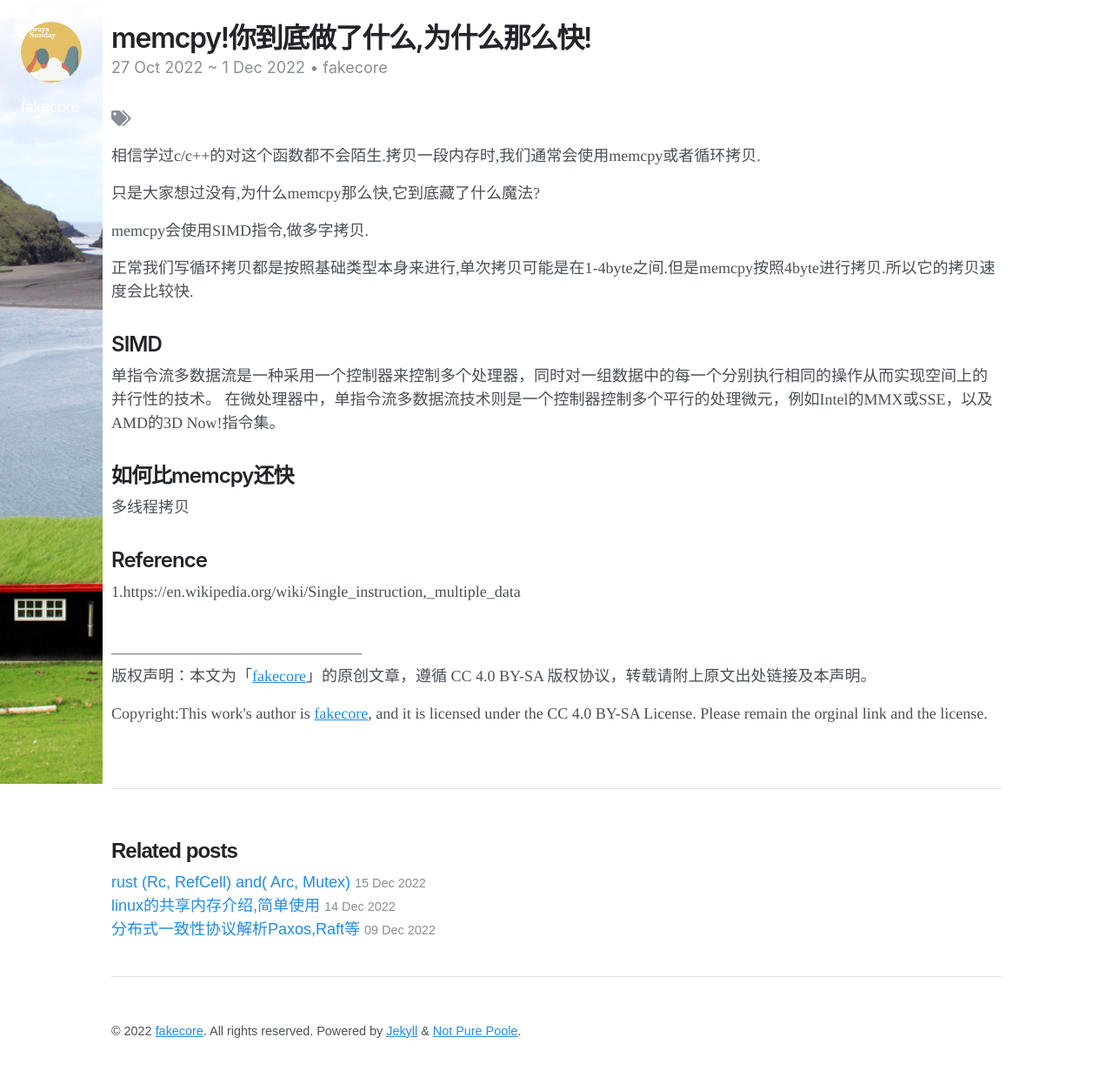
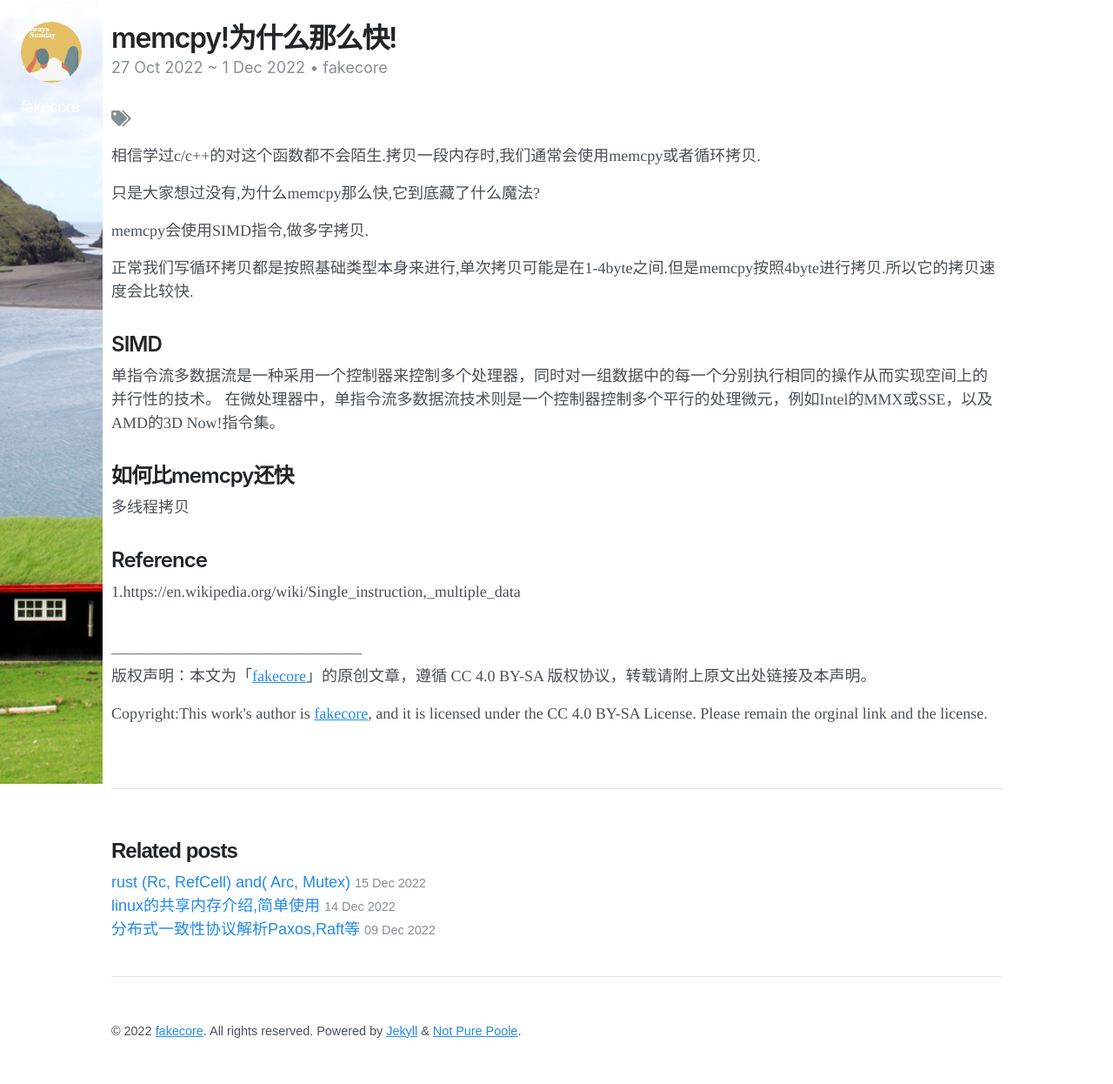
Before and after one commit to fakecore/fakecore.github.io, a Jekyll site: the page built from _posts/2022-10-27-why-memcpy-is-faster-than-others.md, in a window 1280 px wide. Shown: the whole page at 87% size. Built offline with Jekyll 4.4.1, drawn with Linux system fonts in a browser that asks for light colours; nearby versions of some CDN libraries; comment, search, counter and statistics services are not loaded.

Commit message:
change title

```diff
--- a/_posts/2022-10-27-why-memcpy-is-faster-than-others.md
+++ b/_posts/2022-10-27-why-memcpy-is-faster-than-others.md
@@ -1,6 +1,6 @@
 ---
 layout: post
-title: memcpy!你到底做了什么,为什么那么快!
+title: memcpy!为什么那么快!
 date: 2022-10-27 10:56:37 +0800
 last_modified_at: 2022-12-01 18:04:03 +0800
 tags: []
```
